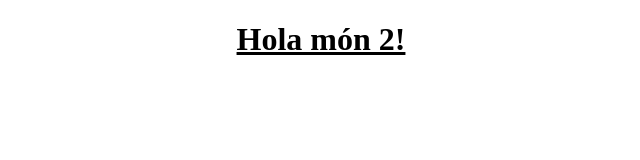
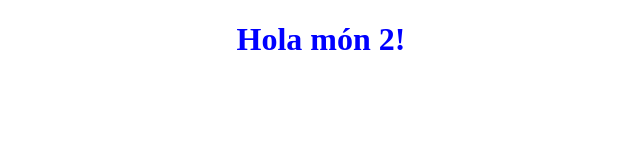
Before and after one commit to mfontfreda/Projecte-2, a plain HTML site: page index.html in a window 1280 px wide. Shown: the whole page, without its empty margins (319-959 px from the left). Drawn offline with Linux system fonts and the light colour scheme.

Commit message:
Modificacio fitxer styles.css

```diff
--- a/styles.css
+++ b/styles.css
@@ -1,9 +1,4 @@
 h1{
-<<<<<<< HEAD
-    color: red;
-    text-decoration: underline;
-=======
     color: blue;
     text-align: center;
->>>>>>> 69171a40fd3180a9695be46869cacafb8d51bde9
 }
```
